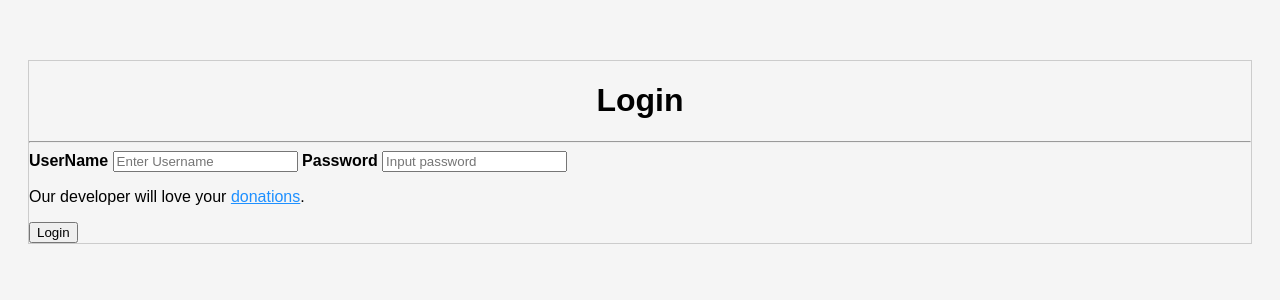
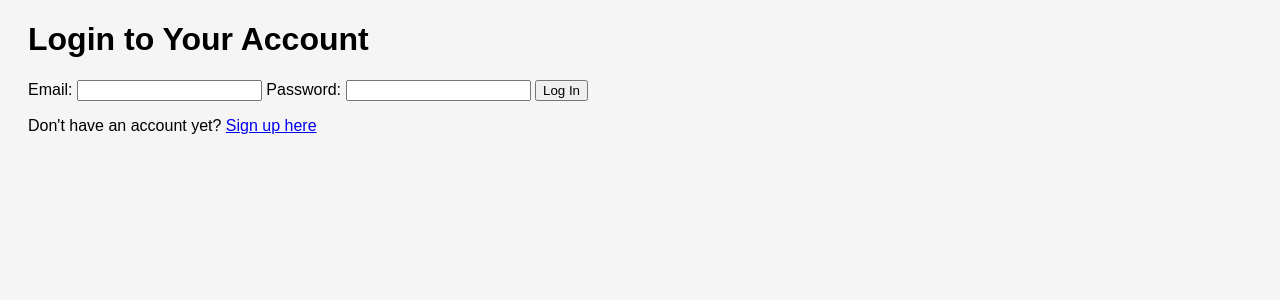
Before and after one commit to AnozieChibuike/webChatO, a Flask app: page /login in a window 1280 px wide. Shown: the part 46-346 px from the top of the page. Run offline with Flask 3, Linux system fonts and the light colour scheme.

Commit message:
Update login.html.jinja

```diff
--- a/app/templates/login.html.jinja
+++ b/app/templates/login.html.jinja
@@ -1,33 +1,17 @@
-{% extends "base.html.jinja" %}
-{% block nav %}Login{% endblock nav %}
+{% extends 'base.html.jinja' %}
+
 {% block content %}
-<form method="post" style="border:1px solid #ccc;margin-top: 60px">
-        <div class="'container">
-            <h1 style="text-align: center;">Login</h1>
-            <hr>
-            <label for='username'><b>UserName</b></label>
-            <input type="text" name="username"
-                placeholder="Enter Username"
-                value="" required>
+    <div class="login-container">
+        <h1>Login to Your Account</h1>
+        <form action="/login" method="POST">
+            <label for="email">Email:</label>
+            <input type="email" id="email" name="email" required>
 
-            <label for="psw"><b>Password</b></label>
-            <input type="password" name="pass"
-                placeholder="Input password" required>
-            <p>Our developer will love your <a href="{{ url_for('donate')}}" style="color:dodgerblue">donations</a>.</p>
-            <div class="clearfix">
-                <button type="submit" class="signupbtn">Login</button>
-            </div>
-        </div>
-    </form>
-    {% with messages = get_flashed_messages() %}
-{% if messages %}
-<script>
-var messages = {{ messages | safe }};
-for (var i=0; i < messages.length; i++) {
-    alert(messages[i])
-}
-</script>
-{% endif %}
-{% endwith %}
-    </p>
-{% endblock content %}
+            <label for="password">Password:</label>
+            <input type="password" id="password" name="password" required>
+
+            <button type="submit" class="login-btn">Log In</button>
+        </form>
+        <p>Don't have an account yet? <a href="/signup">Sign up here</a></p>
+    </div>
+{% endblock %}
```
